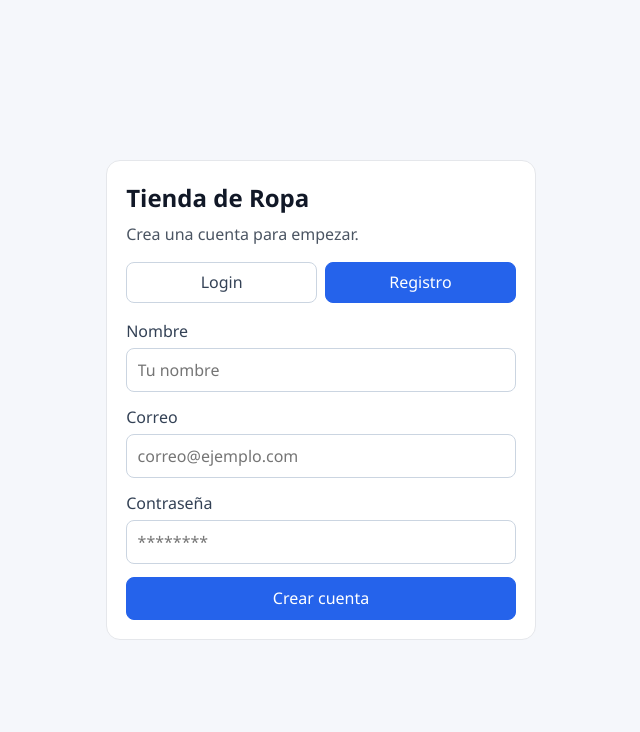
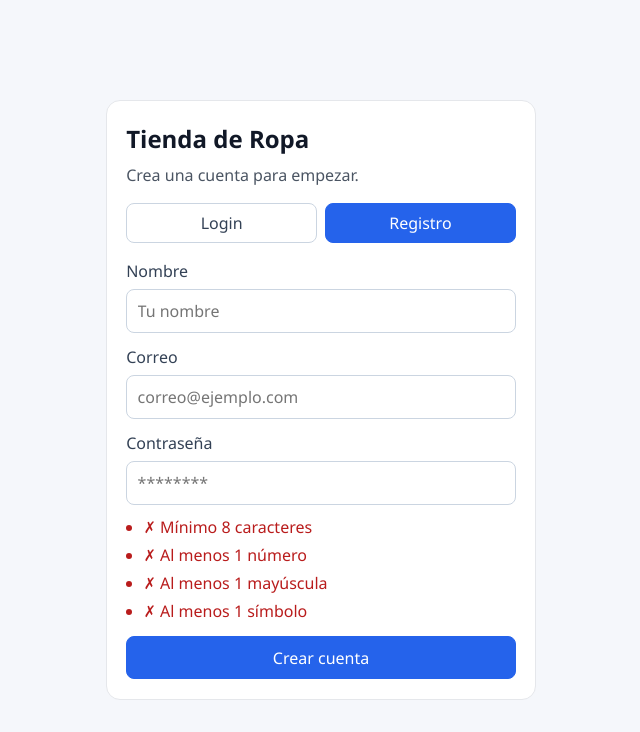
Before and after one commit to Leticia-Orive/proyecto_react_principiante, a React (Vite) app in the folder tienda/: page / in a window 1280 px wide. Both pictures are taken after a click on the button "Registro". Shown: the top 732 px of the page, without its empty margins (319-959 px from the left). Built offline with nearby package versions, Linux system fonts and the light colour scheme.

Commit message:
modificacion de contraseñas

```diff
--- a/tienda/src/App.css
+++ b/tienda/src/App.css
@@ -75,6 +75,35 @@
 .auth-success {
   margin: 0;
   color: #15803d;
+}
+
+.password-rules {
+  margin: -0.15rem 0 0;
+  padding-left: 1.1rem;
+  display: grid;
+  gap: 0.25rem;
+}
+
+.password-rule {
+  color: #b91c1c;
+  transition: color 0.2s ease, transform 0.2s ease;
+}
+
+.password-rule--done {
+  color: #15803d;
+  font-weight: 600;
+  animation: password-rule-pop 0.28s ease;
+}
+
+@keyframes password-rule-pop {
+  from {
+    opacity: 0.25;
+    transform: translateY(1px) scale(0.98);
+  }
+  to {
+    opacity: 1;
+    transform: translateY(0) scale(1);
+  }
 }
 
 .auth-submit {
--- a/tienda/src/App.jsx
+++ b/tienda/src/App.jsx
@@ -127,6 +127,17 @@ function App() {
     [cart],
   )
 
+  const passwordChecks = useMemo(() => {
+    const password = authForm.password
+
+    return {
+      minLength: password.length >= 8,
+      hasNumber: /\d/.test(password),
+      hasUppercase: /[A-Z]/.test(password),
+      hasSymbol: /[^A-Za-z0-9]/.test(password),
+    }
+  }, [authForm.password])
+
   useEffect(() => {
     localStorage.setItem(CART_STORAGE_KEY, JSON.stringify(cart))
   }, [cart])
@@ -174,7 +185,7 @@ function App() {
   const handleRegister = () => {
     const name = authForm.name.trim()
     const email = authForm.email.trim().toLowerCase()
-    const password = authForm.password.trim()
+    const password = authForm.password
 
     if (!name || !email || !password) {
       setAuthSuccess('')
@@ -182,9 +193,27 @@ function App() {
       return
     }
 
-    if (password.length < 8) {
+    if (!passwordChecks.minLength) {
       setAuthSuccess('')
       setAuthError('La contraseña debe tener al menos 8 caracteres.')
+      return
+    }
+
+    if (!passwordChecks.hasNumber) {
+      setAuthSuccess('')
+      setAuthError('La contraseña debe incluir al menos 1 número.')
+      return
+    }
+
+    if (!passwordChecks.hasUppercase) {
+      setAuthSuccess('')
+      setAuthError('La contraseña debe incluir al menos 1 letra mayúscula.')
+      return
+    }
+
+    if (!passwordChecks.hasSymbol) {
+      setAuthSuccess('')
+      setAuthError('La contraseña debe incluir al menos 1 símbolo.')
       return
     }
 
@@ -395,6 +424,23 @@ function App() {
               />
             </label>
 
+            {authMode === 'register' && (
+              <ul className="password-rules" aria-label="Requisitos de contraseña">
+                <li className={`password-rule ${passwordChecks.minLength ? 'password-rule--done' : ''}`}>
+                  {passwordChecks.minLength ? '✓' : '✗'} Mínimo 8 caracteres
+                </li>
+                <li className={`password-rule ${passwordChecks.hasNumber ? 'password-rule--done' : ''}`}>
+                  {passwordChecks.hasNumber ? '✓' : '✗'} Al menos 1 número
+                </li>
+                <li className={`password-rule ${passwordChecks.hasUppercase ? 'password-rule--done' : ''}`}>
+                  {passwordChecks.hasUppercase ? '✓' : '✗'} Al menos 1 mayúscula
+                </li>
+                <li className={`password-rule ${passwordChecks.hasSymbol ? 'password-rule--done' : ''}`}>
+                  {passwordChecks.hasSymbol ? '✓' : '✗'} Al menos 1 símbolo
+                </li>
+              </ul>
+            )}
+
             {authError && <p className="auth-error">{authError}</p>}
             {authSuccess && <p className="auth-success">{authSuccess}</p>}
 
```
Also changed, not shown: 5 other files (tests, documents, lock files or other folders).
